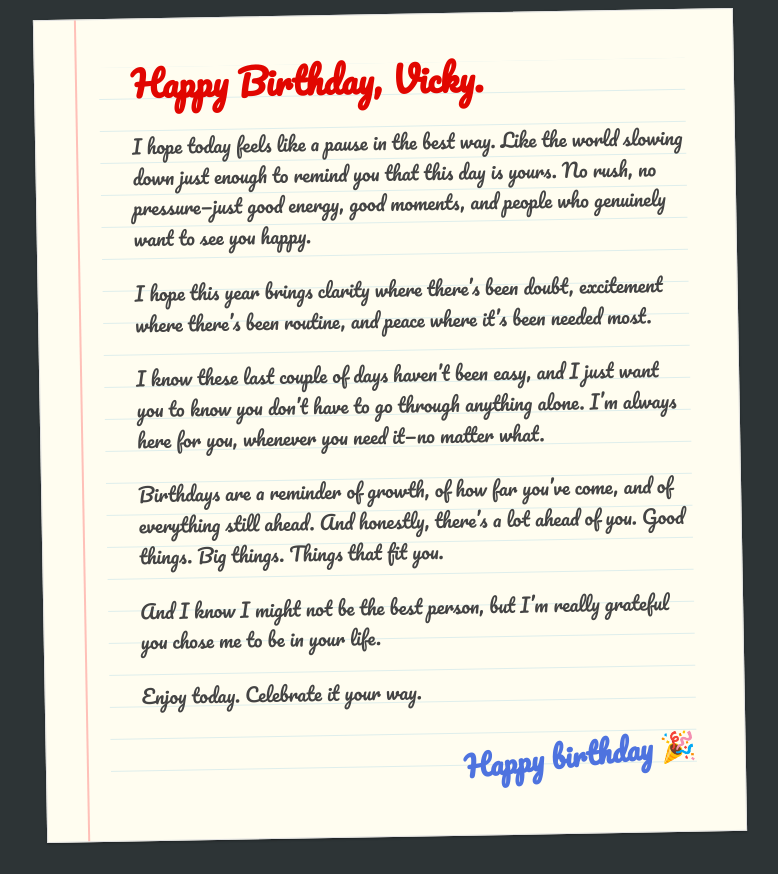
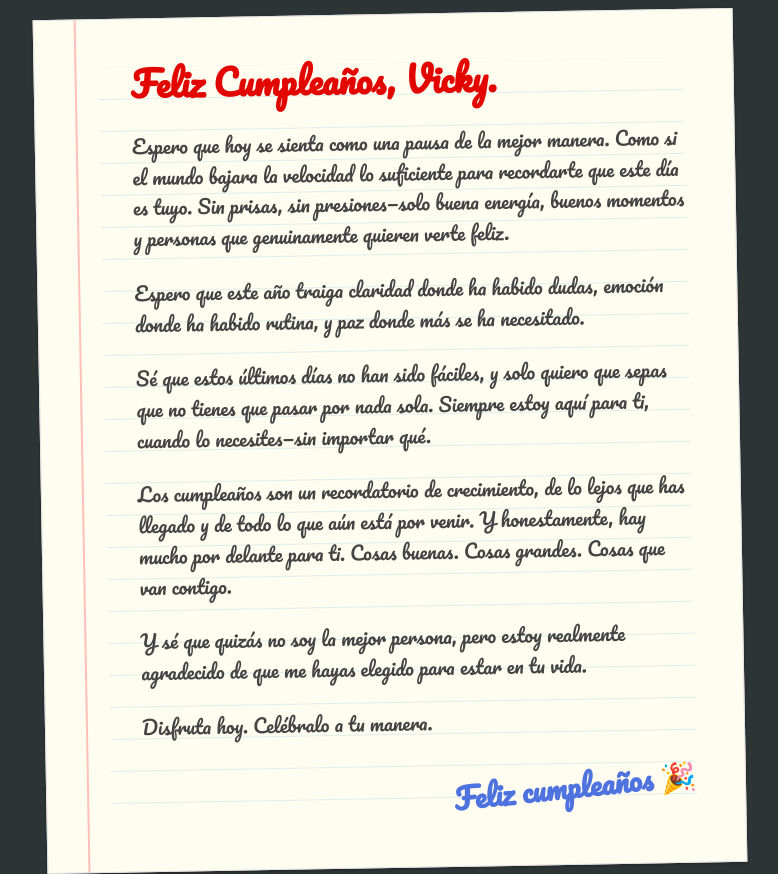
Before and after one commit to EduAlexxis2/Vickys-Birthday, a plain HTML site: page index.html in a window 1280 px wide. Shown: the part 6960-7834 px from the top of the page, without its empty margins (250-1028 px from the left). Drawn offline with nearby package versions, Linux system fonts and the light colour scheme.

Commit message:
Translate birthday letter to Spanish

```diff
--- a/index.html
+++ b/index.html
@@ -253,33 +253,34 @@
         <section id="letter" class="section letter-section">
             <div class="letter-paper">
                 <div class="letter-content">
-                    <h2>Happy Birthday, Vicky.</h2>
+                    <h2>Feliz Cumpleaños, Vicky.</h2>
                     <p>
-                        I hope today feels like a pause in the best way. Like the world slowing down just enough to
-                        remind you that this day is yours. No rush, no pressure—just good energy, good moments, and
-                        people who genuinely want to see you happy.
+                        Espero que hoy se sienta como una pausa de la mejor manera. Como si el mundo bajara la velocidad
+                        lo suficiente para recordarte que este día es tuyo. Sin prisas, sin presiones—solo buena
+                        energía, buenos momentos y personas que genuinamente quieren verte feliz.
                     </p>
                     <p>
-                        I hope this year brings clarity where there’s been doubt, excitement where there’s been routine,
-                        and peace where it’s been needed most.
+                        Espero que este año traiga claridad donde ha habido dudas, emoción donde ha habido rutina, y paz
+                        donde más se ha necesitado.
                     </p>
                     <p>
-                        I know these last couple of days haven’t been easy, and I just want you to know you don’t have
-                        to go through anything alone. I’m always here for you, whenever you need it—no matter what.
+                        Sé que estos últimos días no han sido fáciles, y solo quiero que sepas que no tienes que pasar
+                        por nada sola. Siempre estoy aquí para ti, cuando lo necesites—sin importar qué.
                     </p>
                     <p>
-                        Birthdays are a reminder of growth, of how far you’ve come, and of everything still ahead. And
-                        honestly, there’s a lot ahead of you. Good things. Big things. Things that fit you.
+                        Los cumpleaños son un recordatorio de crecimiento, de lo lejos que has llegado y de todo lo que
+                        aún está por venir. Y honestamente, hay mucho por delante para ti. Cosas buenas. Cosas grandes.
+                        Cosas que van contigo.
                     </p>
                     <p>
-                        And I know I might not be the best person, but I’m really grateful you chose me to be in your
-                        life.
+                        Y sé que quizás no soy la mejor persona, pero estoy realmente agradecido de que me hayas elegido
+                        para estar en tu vida.
                     </p>
                     <p>
-                        Enjoy today. Celebrate it your way.
+                        Disfruta hoy. Celébralo a tu manera.
                     </p>
                     <div class="letter-signature">
-                        Happy birthday 🎉
+                        Feliz cumpleaños 🎉
                     </div>
                 </div>
             </div>
```
